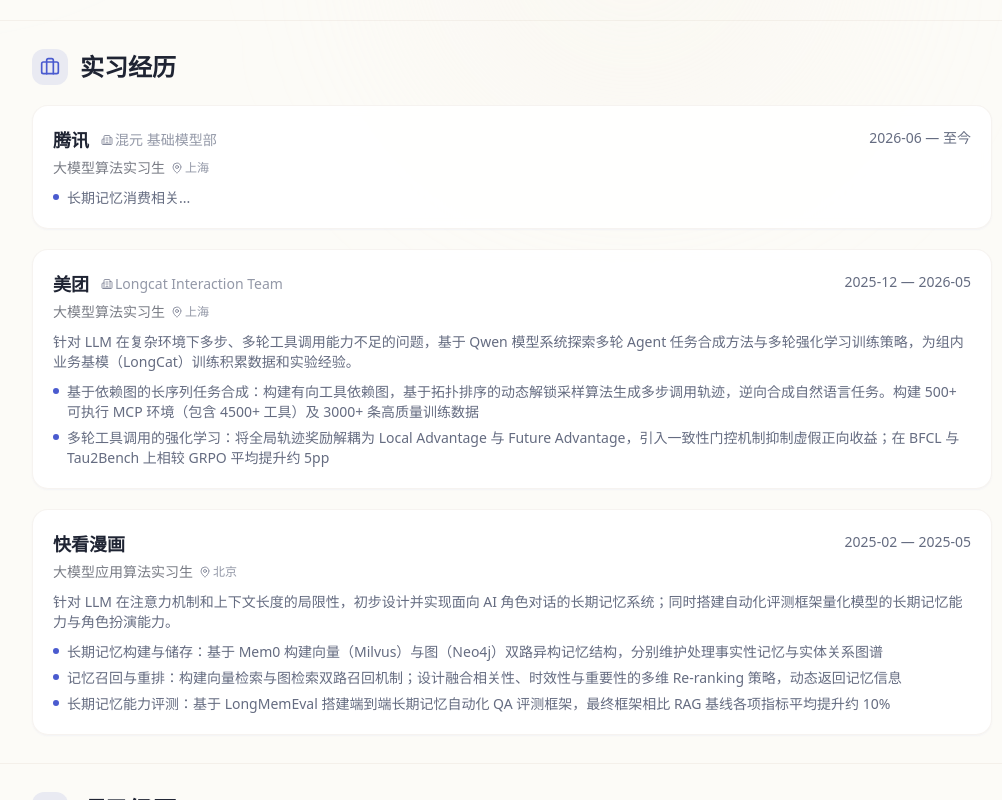
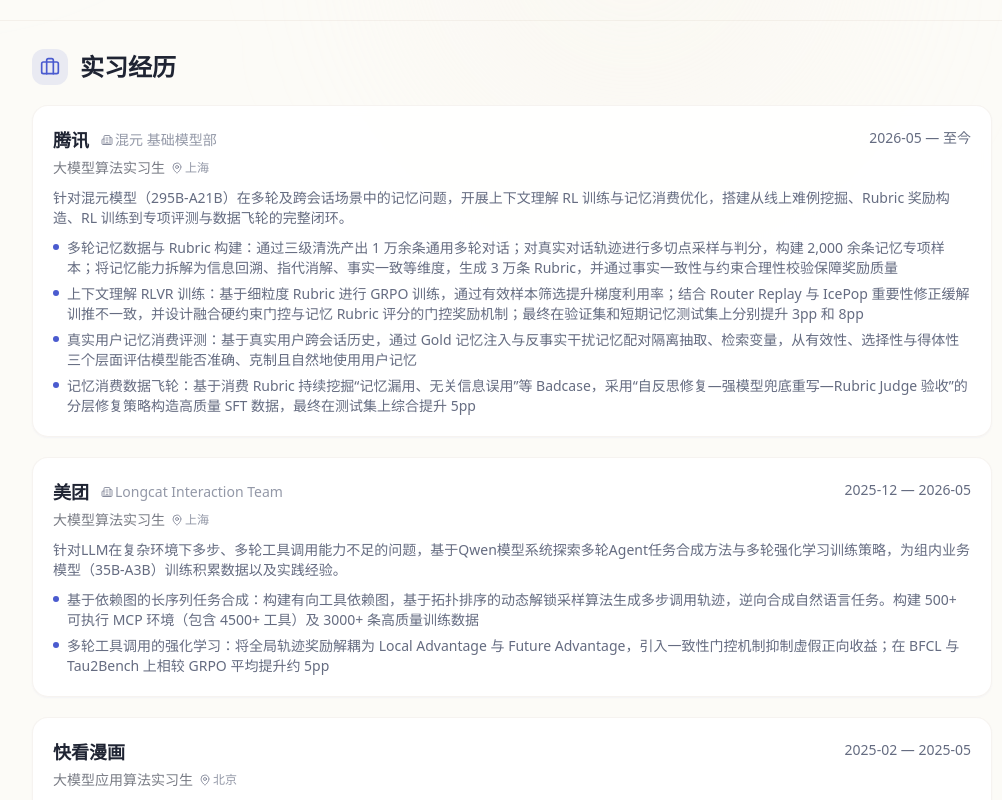
Before and after one commit to zcyeee/zcyeee.github.io, a React (Vite) app in the folder app/: page / in a window 1280 px wide. Shown: the part 820-1620 px from the top of the page, without its empty margins (128-1130 px from the left). Built offline with nearby package versions, Linux system fonts and the light colour scheme.

Commit message:
feat: update profile

```diff
--- a/app/src/data/profile.ts
+++ b/app/src/data/profile.ts
@@ -37,10 +37,14 @@ export const experiences: Experience[] = [
     department: "混元 基础模型部",
     position: "大模型算法实习生",
     location: "上海",
-    startDate: "2026-06",
+    startDate: "2026-05",
     endDate: "至今",
+    intro: "针对混元模型（295B-A21B）在多轮及跨会话场景中的记忆问题，开展上下文理解 RL 训练与记忆消费优化，搭建从线上难例挖掘、Rubric 奖励构造、RL 训练到专项评测与数据飞轮的完整闭环。",
     description: [
-      "长期记忆消费相关..."
+      "多轮记忆数据与 Rubric 构建：通过三级清洗产出 1 万余条通用多轮对话；对真实对话轨迹进行多切点采样与判分，构建 2,000 余条记忆专项样本；将记忆能力拆解为信息回溯、指代消解、事实一致等维度，生成 3 万条 Rubric，并通过事实一致性与约束合理性校验保障奖励质量",
+      "上下文理解 RLVR 训练：基于细粒度 Rubric 进行 GRPO 训练，通过有效样本筛选提升梯度利用率；结合 Router Replay 与 IcePop 重要性修正缓解训推不一致，并设计融合硬约束门控与记忆 Rubric 评分的门控奖励机制；最终在验证集和短期记忆测试集上分别提升 3pp 和 8pp",
+      "真实用户记忆消费评测：基于真实用户跨会话历史，通过 Gold 记忆注入与反事实干扰记忆配对隔离抽取、检索变量，从有效性、选择性与得体性三个层面评估模型能否准确、克制且自然地使用用户记忆",
+      "记忆消费数据飞轮：基于消费 Rubric 持续挖掘“记忆漏用、无关信息误用”等 Badcase，采用“自反思修复—强模型兜底重写—Rubric Judge 验收”的分层修复策略构造高质量 SFT 数据，最终在测试集上综合提升 5pp"
     ]
   },
   {
@@ -50,7 +54,7 @@ export const experiences: Experience[] = [
     location: "上海",
     startDate: "2025-12",
     endDate: "2026-05",
-    intro: "针对 LLM 在复杂环境下多步、多轮工具调用能力不足的问题，基于 Qwen 模型系统探索多轮 Agent 任务合成方法与多轮强化学习训练策略，为组内业务基模（LongCat）训练积累数据和实验经验。",
+    intro: "针对LLM在复杂环境下多步、多轮工具调用能力不足的问题，基于Qwen模型系统探索多轮Agent任务合成方法与多轮强化学习训练策略，为组内业务模型（35B-A3B）训练积累数据以及实践经验。",
     description: [
       "基于依赖图的长序列任务合成：构建有向工具依赖图，基于拓扑排序的动态解锁采样算法生成多步调用轨迹，逆向合成自然语言任务。构建 500+ 可执行 MCP 环境（包含 4500+ 工具）及 3000+ 条高质量训练数据",
       "多轮工具调用的强化学习：将全局轨迹奖励解耦为 Local Advantage 与 Future Advantage，引入一致性门控机制抑制虚假正向收益；在 BFCL 与 Tau2Bench 上相较 GRPO 平均提升约 5pp",
```
